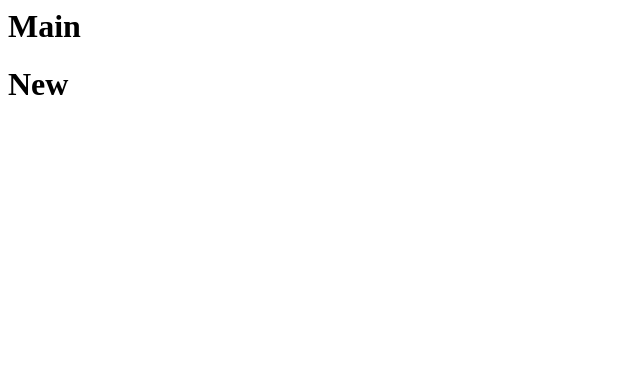
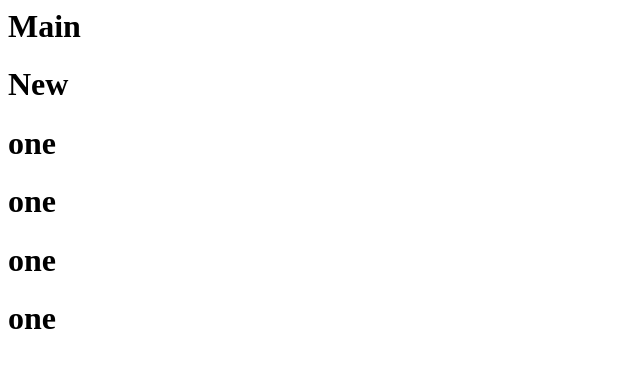
Before and after one commit to abhisheksingh-cedcoss/test, a plain HTML site: page src/index.html in a window 1280 px wide. Shown: the whole page, without its empty margins (0-640 px from the left). Drawn offline with Linux system fonts and the light colour scheme.

Commit message:
my  commit on one

```diff
--- a/src/index.html
+++ b/src/index.html
@@ -1,2 +1,6 @@
 <h1>Main</h1>
 <h1>New</h1>
+<h1>one</h1>
+<h1>one</h1>
+<h1>one</h1>
+<h1>one</h1>
```
